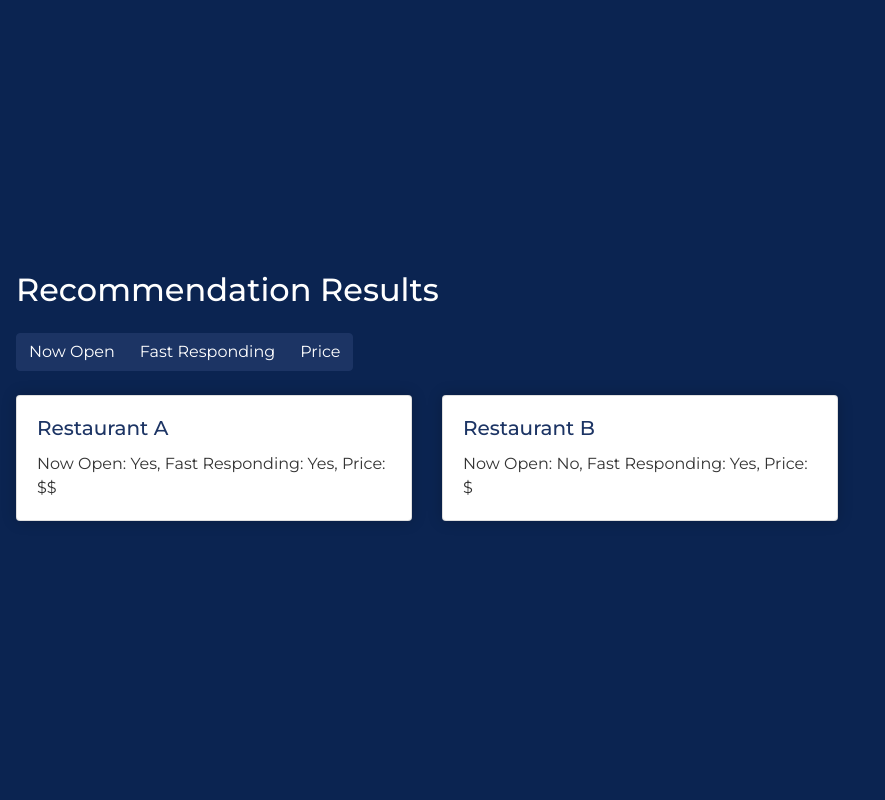
After one commit to gillgurpinderr/collaborative-travel-planner, a Flask app: template website/templates/recommendations_results.html in a window 1280 px wide. The commit adds this page. Shown: the whole page, without its empty margins (0-885 px from the left). Run offline with Flask 3, Linux system fonts and the light colour scheme; the template is opened without the code that fills it, so the values that code supplies are empty; parts of the project's set-up code (start-up, migrations or seed data) failed here and were passed over; some libraries are stand-ins or nearby versions.

Commit message:
fix names & link all together

```diff
--- a/website/auth.py
+++ b/website/auth.py
@@ -177,6 +177,11 @@ def protected():
 def recommendation():
     return render_template('recommendation.html')
 
+@auth.route('/results')
+@login_is_required
+def recommendation_results():
+    return render_template('recommendations_result.html')
+
 @auth.route('/about')
 @login_is_required
 def about():
--- /dev/null
+++ b/website/static/recStyle.css
@@ -0,0 +1,141 @@
+/* Existing Styles */
+
+@import url('https://fonts.googleapis.com/css2?family=Montserrat:wght@300;400;500;600;700&display=swap');
+
+* {
+    margin: 0;
+    padding: 0;
+    box-sizing: border-box;
+    font-family: 'Montserrat', sans-serif;
+}
+
+body {
+    background-color: #f0f5f9;
+    display: flex;
+    align-items: center;
+    justify-content: center;
+    flex-direction: column;
+    height: 100vh;
+    margin: 0;
+    position: relative;
+    overflow: hidden;
+}
+
+.container-a {
+    background-color: #f5f5f5;
+    border-radius: 20px;
+    box-shadow: 0 5px 15px rgba(0, 0, 0, 0.2);
+    position: relative;
+    overflow: hidden;
+    width: 100%;
+    min-height: 100vh;
+    display: flex;
+    align-items: center;
+}
+
+.container-a p {
+    font-size: 16px;
+    line-height: 24px;
+    letter-spacing: 0.5px;
+    margin: 20px 0;
+}
+
+.container-a span {
+    font-size: 14px;
+}
+
+.container-a a {
+    color: #2d5ca8;
+    font-size: 14px;
+    text-decoration: none;
+    margin: 15px 0 10px;
+    transition: color 0.3s ease-in-out;
+    display: inline-block;
+    border-bottom: 1px solid transparent;
+}
+
+.container-a a:hover {
+    color: #1c3464;
+    border-bottom: 1px solid #1c3464;
+}
+
+.container-a button {
+    background-color: #1c3464;
+    color: #fff;
+    font-size: 14px;
+    padding: 12px 40px;
+    border: none;
+    border-radius: 8px;
+    font-weight: 600;
+    letter-spacing: 1px;
+    text-transform: uppercase;
+    margin-top: 15px;
+    cursor: pointer;
+    transition: background-color 0.3s ease-in-out;
+}
+
+.container-a button:hover {
+    background-color: #0e1010;
+}
+
+/* Add your existing styles here */
+
+/* Popup Form Styling */
+
+.popup-overlay {
+    display: none;
+    position: fixed;
+    top: 0;
+    left: 0;
+    width: 100%;
+    height: 100%;
+    background: rgba(0, 0, 0, 0.7);
+    z-index: 1000;
+}
+
+.popup-content {
+    position: absolute;
+    top: 50%;
+    left: 50%;
+    transform: translate(-50%, -50%);
+    width: 50%;
+    max-width: 500px;
+    background-color: #fff; /* Set background color for the popup */
+    padding: 20px; /* Add padding for content inside the popup */
+    border-radius: 10px; /* Add border-radius for rounded corners */
+    box-shadow: 0 0 15px rgba(0, 0, 0, 0.3); /* Add box-shadow for depth */
+}
+
+.close-btn {
+    float: right;
+    font-size: 1.2em;
+    cursor: pointer;
+}
+
+/* Add the provided CSS styles here */
+
+:root {
+    --green: #1c3464;
+    --light-grey: #583434;
+    --dark: #0e1010;
+    --trans: all 0.3s ease-in-out;
+}
+
+.navbar {
+    position: fixed;
+    top: 0;
+    width: 100%;
+    background-color: transparent;
+    padding: 1rem 0;
+    z-index: 999;
+}
+
+/* ... (rest of the provided CSS styles) ... */
+
+/* Responsive Styling */
+
+@media (max-width: 576px) {
+    .popup-content {
+        width: 90%;
+    }
+}
--- /dev/null
+++ b/website/static/recommendations.js
@@ -0,0 +1,51 @@
+// Dummy data (Replace with real data from your backend)
+const recommendations = [
+    { name: "Restaurant A", nowOpen: true, fastResponding: true, price: "$$" },
+    { name: "Restaurant B", nowOpen: false, fastResponding: true, price: "$" },
+    // ... more data
+];
+
+// Function to filter and display results
+function filterResults(filterType) {
+    let filteredData;
+    switch(filterType) {
+        case 'nowOpen':
+            filteredData = recommendations.filter(r => r.nowOpen);
+            break;
+        case 'fastResponding':
+            filteredData = recommendations.filter(r => r.fastResponding);
+            break;
+        case 'price':
+            filteredData = recommendations.sort((a, b) => a.price.length - b.price.length);
+            break;
+        default:
+            filteredData = recommendations;
+    }
+
+    displayResults(filteredData);
+}
+
+function displayResults(data) {
+    const resultsDiv = document.getElementById('results');
+    resultsDiv.innerHTML = ''; // Clear previous results
+    data.forEach(rec => {
+        const colDiv = document.createElement('div');
+        colDiv.className = 'col-md-4 mb-4';
+
+        const cardDiv = document.createElement('div');
+        cardDiv.className = 'card';
+
+        cardDiv.innerHTML = `
+            <div class="card-body">
+                <h5 class="card-title">${rec.name}</h5>
+                <p class="card-text">Now Open: ${rec.nowOpen ? 'Yes' : 'No'}, Fast Responding: ${rec.fastResponding ? 'Yes' : 'No'}, Price: ${rec.price}</p>
+            </div>
+        `;
+
+        colDiv.appendChild(cardDiv);
+        resultsDiv.appendChild(colDiv);
+    });
+}
+
+// Initially display all results
+displayResults(recommendations);
--- a/website/templates/about.html
+++ b/website/templates/about.html
@@ -194,7 +194,7 @@
             </div>
         </footer>
 
-        <script src = "static/HomePage.js"></script>
+        <script src = "static/homePage.js"></script>
       </body>
 
 </html>
--- a/website/templates/contact.html
+++ b/website/templates/contact.html
@@ -179,7 +179,7 @@
         <!-- end of footer -->
 
         <!-- js -->
-        <script src = "static/HomePage.js"></script>
+        <script src = "static/homePage.js"></script>
         <script>
 
         </script>
--- a/website/templates/protected.html
+++ b/website/templates/protected.html
@@ -277,6 +277,6 @@
         </footer>
 
     <a href="/logout"><button type="button" id="logoutButton">Logout</button><a>
-     <script src="static/HomePage.js"></script>
+     <script src="static/homePage.js"></script>
 </body>
 </html>
--- /dev/null
+++ b/website/templates/recommendations_results.html
@@ -0,0 +1,110 @@
+<!DOCTYPE html>
+<html lang="en">
+<head>
+    <meta charset="UTF-8">
+    <meta name="viewport" content="width=device-width, initial-scale=1.0">
+    <title>Recommendation Results</title>
+    <!-- Bootstrap CSS -->
+    <link href="https://stackpath.bootstrapcdn.com/bootstrap/4.3.1/css/bootstrap.min.css" rel="stylesheet">
+    <link rel="stylesheet" href="static/recStyle.css">
+    <!-- Add the provided styles here -->
+    <style>
+        :root {
+            --green: #1c3464;
+            --dark-grey: #333;
+            --trans: all 0.3s ease-in-out;
+        }
+
+        body {
+            background-color: #0b2451; /* Set the background color to blue (#6495ED) */
+            display: flex;
+            align-items: center;
+            justify-content: center;
+            flex-direction: column;
+            height: 100vh;
+            margin: 0;
+            position: relative;
+            overflow: hidden;
+        }
+
+        .container {
+            max-width: 1320px;
+            padding: 0 1rem;
+            margin: 0 auto;
+        }
+
+        .mt-5 {
+            margin-top: 5rem;
+        }
+
+        .mb-4 {
+            margin-bottom: 4rem;
+        }
+
+        .btn-group button {
+            background-color: var(--green);
+            color: #fff;
+            border: 1px solid var(--green);
+            transition: background-color var(--trans);
+        }
+
+        .btn-group button:hover {
+            background-color: var(--dark-grey);
+        }
+
+        .row .col-md-4 {
+            flex: 0 0 33.33333%;
+            max-width: 33.33333%;
+        }
+
+        .card {
+            margin-bottom: 2rem;
+            background-color: #fff;
+            box-shadow: 0 0 15px rgba(0, 0, 0, 0.2);
+            transition: box-shadow var(--trans);
+        }
+
+        .card:hover {
+            box-shadow: 0 0 18px -4px rgba(109, 109, 109, 0.64);
+        }
+
+        .card-title {
+            color: var(--green);
+        }
+
+        .card-text {
+            color: var(--dark-grey);
+        }
+
+        /* Added styles */
+        .contact-right {
+            margin: 0;
+        }
+
+
+    </style>
+</head>
+<body>
+    <div class="container mt-5">
+        <h2 class="mb-4 text-white">Recommendation Results</h2> <!-- Adjusted text color to white -->
+
+        <!-- Filters -->
+        <div id="filters" class="btn-group mb-4" role="group" aria-label="Basic example">
+            <button type="button" class="btn btn-outline-secondary" onclick="filterResults('nowOpen')">Now Open</button>
+            <button type="button" class="btn btn-outline-secondary" onclick="filterResults('fastResponding')">Fast Responding</button>
+            <button type="button" class="btn btn-outline-secondary" onclick="filterResults('price')">Price</button>
+        </div>
+
+        <!-- Results -->
+        <div id="results" class="row">
+            <!-- Dynamic content will be loaded here based on filters -->
+        </div>
+    </div>
+
+    <!-- Bootstrap JS (optional, if you need Bootstrap JS components) -->
+    <script src="https://code.jquery.com/jquery-3.3.1.slim.min.js"></script>
+    <script src="https://cdnjs.cloudflare.com/ajax/libs/popper.js/1.14.7/umd/popper.min.js"></script>
+    <script src="https://stackpath.bootstrapcdn.com/bootstrap/4.3.1/js/bootstrap.min.js"></script>
+    <script src="static/recommendations.js"></script>
+</body>
+</html>
```
Also changed, not shown: website/static/recScript.js (added, +59 -0 lines).
